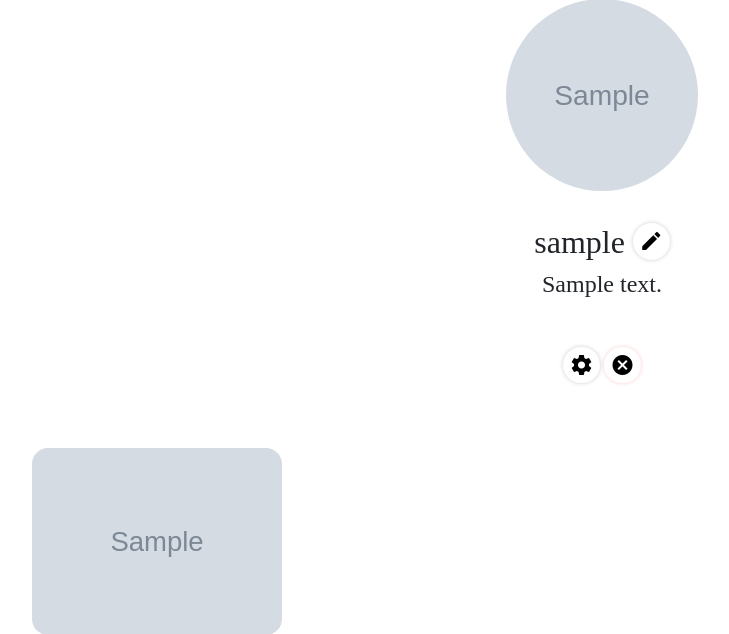
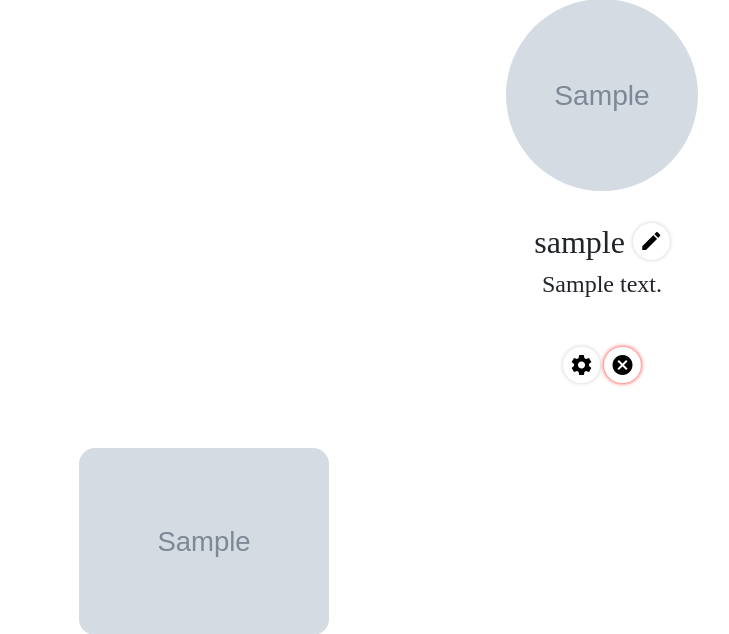
Before and after one commit to kyj098707/django_tutorial, a Django app: page /accounts/detail/1 in a window 1280 px wide. Shown: the part 282-916 px from the top of the page, without its empty margins (38-767 px from the left). Run offline with Django 4.2, Linux system fonts and the light colour scheme; a user stored in the database is signed in; tables that the repository leaves empty hold one stand-in row (values such as "Sample post"); grey boxes marked "Sample" are stand-in pictures; some libraries are stand-ins or nearby versions.

Commit message:
add : requirements

```diff
--- a/accountapp/templates/accountapp/detail.html
+++ b/accountapp/templates/accountapp/detail.html
@@ -40,7 +40,7 @@
         </a>
 
         <a  class="material-icons"
-            style="box-shadow: 0 0 4px #fcc; border-radius: 10rem;padding: .4rem"
+            style="box-shadow: 0 0 4px rgb(255, 21, 21); border-radius: 10rem;padding: .4rem"
             href = "{% url 'accountapp:delete' pk=user.pk %}">
             cancel
         </a>
```
Also changed, not shown: requirements.txt (added, +9 -0 lines), 2 other files.
